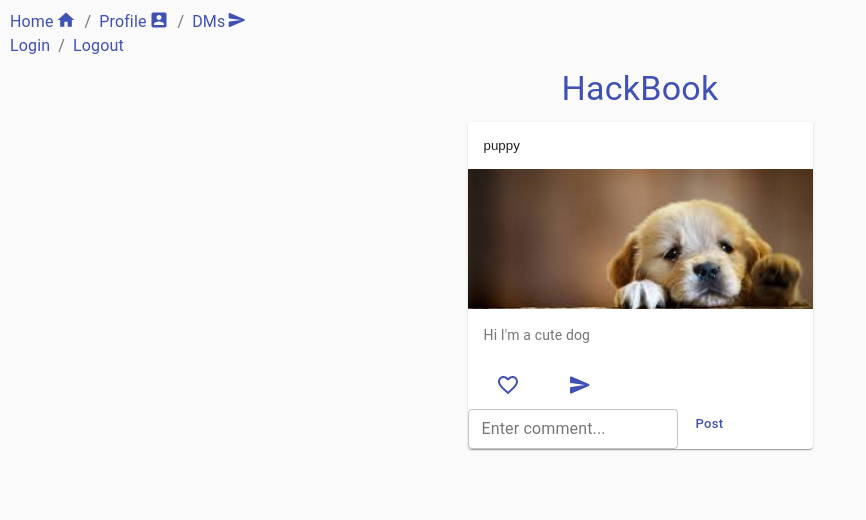
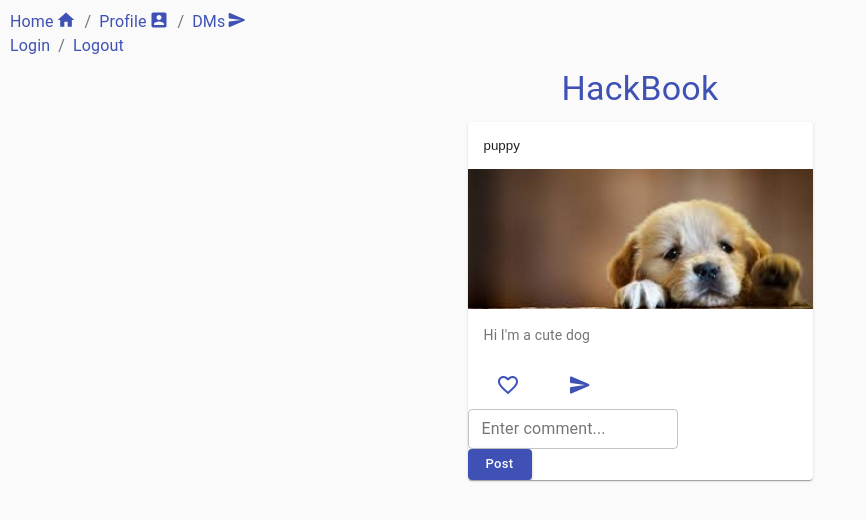
Before and after one commit to HarrisonClark/FinalProject, a React (Create React App) app: page / in a window 1280 px wide. Shown: the top 520 px of the page, without its empty margins (0-866 px from the left). Built offline with nearby package versions, Linux system fonts and the light colour scheme.

Commit message:
minor changes

```diff
--- a/src/components/auth/LoginPage.js
+++ b/src/components/auth/LoginPage.js
@@ -1,9 +1,39 @@
 import React from 'react';
 import Paper from '../Paper';
-import { Typography } from '@material-ui/core';
+import { Button, TextField } from '@material-ui/core';
+import { makeStyles } from '@material-ui/core/styles';
+
+const useStyles = makeStyles((theme) => ({
+  root: {
+    '& .MuiTextField-root': {
+      margin: theme.spacing(3),
+      width: '25ch',
+    },
+  },
+}));
 
 const LoginPage = () => {
-  const content = <Typography>LoginPage</Typography>;
+  const classes = useStyles();
+
+  const content = (
+    <form align="center" className={classes.root}>
+      <TextField
+        required
+        id="outlined-required"
+        label="Username"
+        variant="outlined"
+      />
+      <TextField
+        required
+        id="outlined-required"
+        label="Password"
+        variant="outlined"
+      />
+      <Button variant="contained" color="primary">
+        Sign In
+      </Button>
+    </form>
+  );
 
   return <Paper content={content}></Paper>;
 };
--- a/src/components/home/SinglePost.js
+++ b/src/components/home/SinglePost.js
@@ -65,7 +65,32 @@ export default function SinglePost({ username, text, image }) {
             <SendRounded />
           </Button>
         </CardActions>
-        <form>
+        <div className="flex-container">
+          <div>
+            <TextField
+              // fullWidth
+              multiline
+              variant="outlined"
+              size="small"
+              label="Enter comment..."
+              value={comment}
+              onChange={(e) => setComment(e.target.value)}
+            />
+          </div>
+          <div>
+            <Button
+              size="small"
+              variant="contained"
+              color="primary"
+              text-transform="none"
+              onClick={handleSubmit}
+            >
+              Post
+            </Button>
+          </div>
+        </div>
+
+        {/* <form>
           <TextField
             // fullWidth
             multiline
@@ -77,13 +102,14 @@ export default function SinglePost({ username, text, image }) {
           />
           <Button
             size="small"
+            variant="contained"
             color="primary"
             text-transform="none"
             onClick={handleSubmit}
           >
             Post
           </Button>
-        </form>
+        </form> */}
       </Card>
     </div>
   );
```
Also changed, not shown: src/components/home/SinglePost.css (added).
